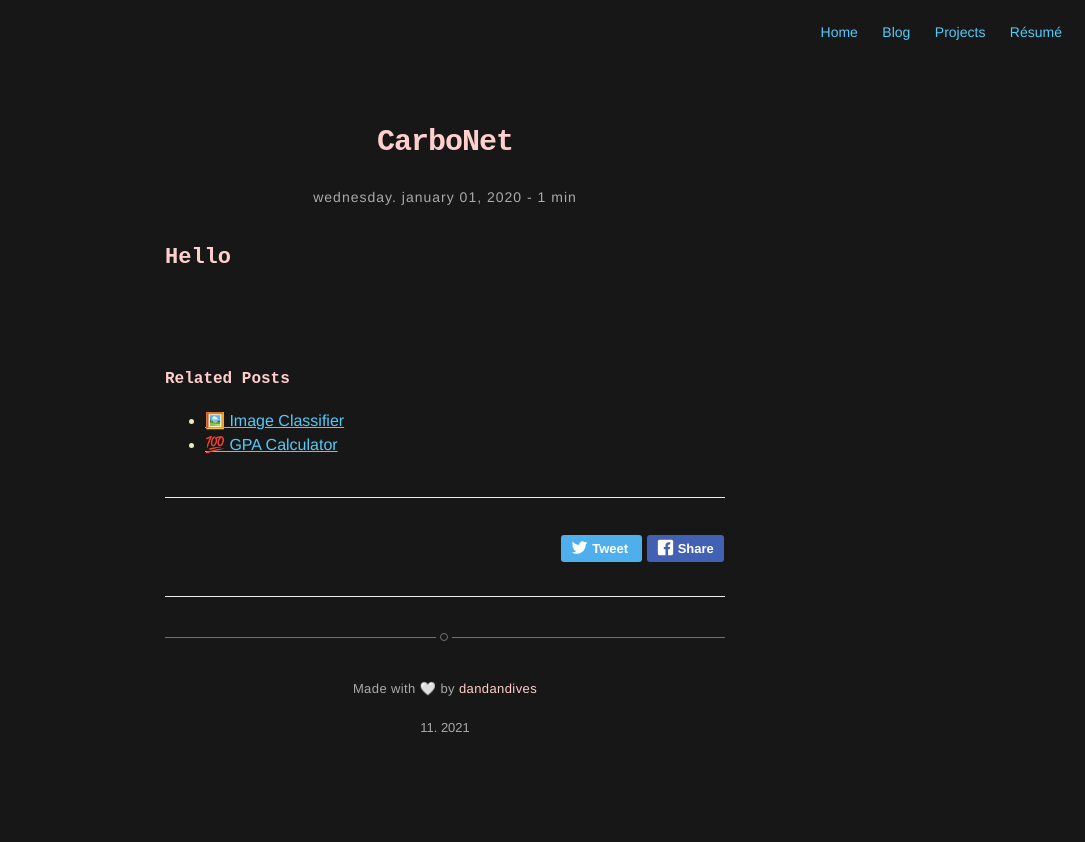
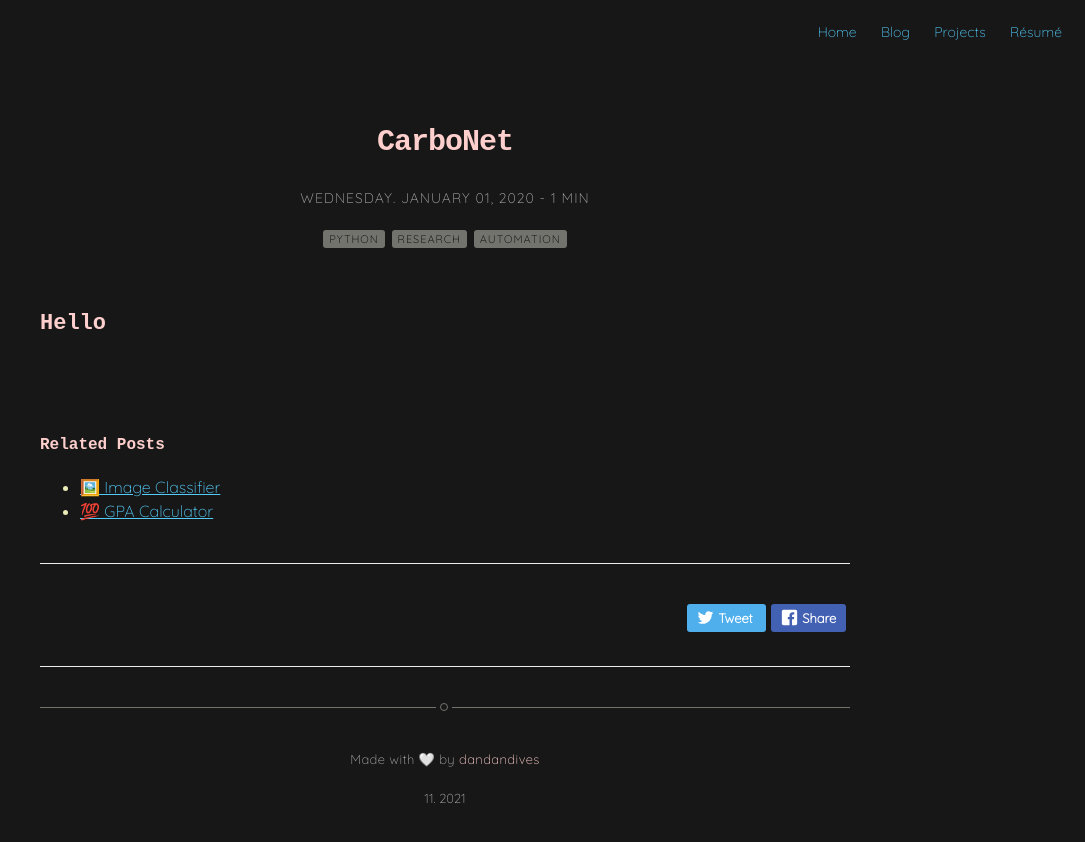
Before and after one commit to danielchen-pyc/danielchen-pyc.github.io, a Jekyll site: the page built from content/_experiences/carbonet.md, in a window 1280 px wide. Shown: the top 842 px of the page, without its empty margins (195-1280 px from the left). Built offline with Jekyll 4.4.1, drawn with Linux system fonts in a browser that asks for light colours; emoji names are drawn with the system emoji font; some web fonts are replaced.

```diff
--- a/_config.yml
+++ b/_config.yml
@@ -52,7 +52,7 @@
 # do you want a larger site? change the option below
 # options: [normal, large] | default: normal
 # normal = 560px / large = 810px
-width: normal
+width: large
 
 collections_dir: content
 permalink: /:title/
@@ -80,7 +80,7 @@
 blog: true
 
 read-time: true
-show-tag: true
+show-tags: true
 related: true
 
 # Display links for next and previous posts for the specified categories
--- a/_sass/base/general.sass
+++ b/_sass/base/general.sass
@@ -2,7 +2,7 @@
 	font-size: 62.5%
 
 body
-	font: 16px $fontSans
+	font: 16px $fontQuickSand
 	color: $light-yellow
 	background: $background
 
@@ -33,7 +33,7 @@
 
 p
 	line-height: 1.7
-	color: $light-yellow
+	color: $light-gray
 	font-weight: 300
 	margin-bottom: 20px
 	letter-spacing: 0.4px
@@ -43,7 +43,7 @@
 
 strong
 	font-weight: 400
-	color: #000
+	color: $white
 
 ul,
 ol
@@ -90,6 +90,7 @@
 figure.highlight
 	width: 100%
 	margin: 0
+	color: $black
 
 code,
 tt
--- a/_sass/pages/post.sass
+++ b/_sass/pages/post.sass
@@ -8,30 +8,35 @@
     > .date,
     > .post-tags
         color: $light-gray
-        font-weight: 300
+        font-weight: 200
         font-size: 1.4rem
-        text-transform: lowercase
+        text-transform: uppercase
         font-weight: 500
         text-align: center
         display: block
+        margin-top: 0
         margin-bottom: 6rem
         letter-spacing: 1px
         -webkit-font-smoothing: antialiased
         text-rendering: optimizeLegibility
 
+        > .item
+            padding: 2px 6px
+            border-radius: 3px
+            font-size: 1.1rem
+            background: $gray
+            color: $black
+            letter-spacing: 1px
+            margin: 3px 1px
+            text-decoration: none
+            display: inline-block
+            transition: all ease-in-out .2s
+
+        > .item:hover
+            color: $rice-white
+
     > .date
         margin-bottom: 2rem
-
-    > .post-tags > .item
-        padding: 2px 8px
-        border-radius: 3px
-        font-size: 1.1rem
-        background: $wall-white
-        color: $tag-color
-        letter-spacing: 1px
-        margin: 3px 1px
-        text-decoration: none
-        display: inline-block
 
     // general style
     > h2,
--- a/projects.html
+++ b/projects.html
@@ -9,6 +9,7 @@
         {% if post.category == 'project' %}
             <div class="item {% if post.star %}star{% endif %}">
                 <img src="{{ post.image }}" class="projectImg">
+                <p>{{ post.description }}</p>
                 <a class="url" href="{% if post.externalLink %}{{ post.externalLink }}{% else %}{{ site.url }}{{ post.url }}{% endif %}">
                     <aside><time datetime="{{ post.date | date:"%d-%m-%Y" }}">{{ post.date | date: "%b %Y" }}</time></aside>
                     <h3 class="title">{{ post.title }}</h3>
```
Also changed, not shown: content/_experiences/carbonet.md (+1 -2 lines), content/_posts/2020-02-00-gpa-calc.md (+6 -21 lines), assets/images/project/gpa_calc.gif (added).
